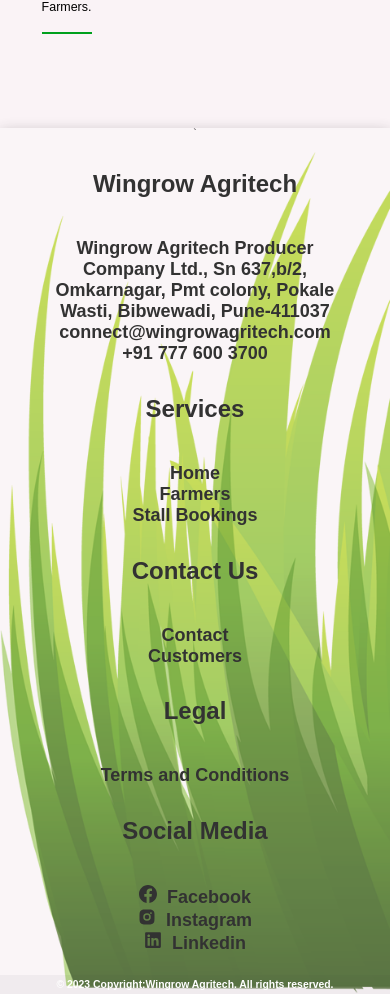
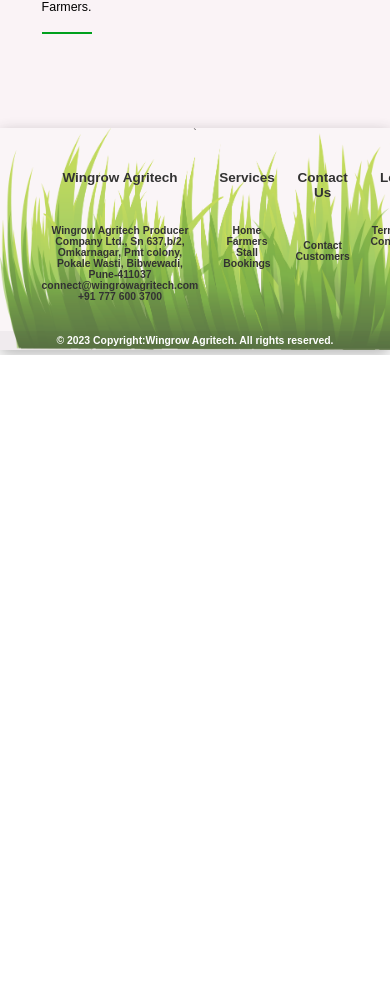
Before and after one commit to vrindaborkar/agritech, a React (Create React App) app in the folder client/: page / in a window 390 px wide. Shown: the part 3180-4174 px from the top of the page. After the commit the page ends 3535 px from the top, so only its background shows below. Built offline with nearby package versions, Linux system fonts and the light colour scheme.

Commit message:
changes in alignment of footer in mobile view

```diff
--- a/client/src/components/Footer.js
+++ b/client/src/components/Footer.js
@@ -67,7 +67,7 @@ return (
 		</div>
 	</div>
 
-    <div style={{ backgroundColor: 'rgba(0, 0, 0, 0.05)',textAlign:'center' , padding:"4px", color:'white', fontWeight:'bolder'}}>
+    <div style={{ backgroundColor: 'rgba(0, 0, 0, 0.05)',marginBottom:'0.5rem',textAlign:'center' , padding:"4px", color:'white', fontWeight:'bolder'}}>
     &copy; 2023 Copyright:
         <a style={{fontWeight:"bolder", color:'white'}} href='https://www.wingrowagritech.com/'>
          Wingrow Agritech.  All rights reserved.
--- a/client/src/styles/Footer.css
+++ b/client/src/styles/Footer.css
@@ -68,4 +68,22 @@
     }
 }
 
+@media (max-width: 640px) {
+    .Box{
+        max-height: 25rem;
+        margin-bottom: 0.5rem;
+    }
+    .row {
+            display: flex;
+            /* grid-gap: 10px; */
+            justify-content: space-around;
+    }
+    .Heading{
+        font-size: 1.3rem;
+    }
+    .FooterLink {
+        font-size: 1rem;
+    }
+}
+
 /* new footer */
```
